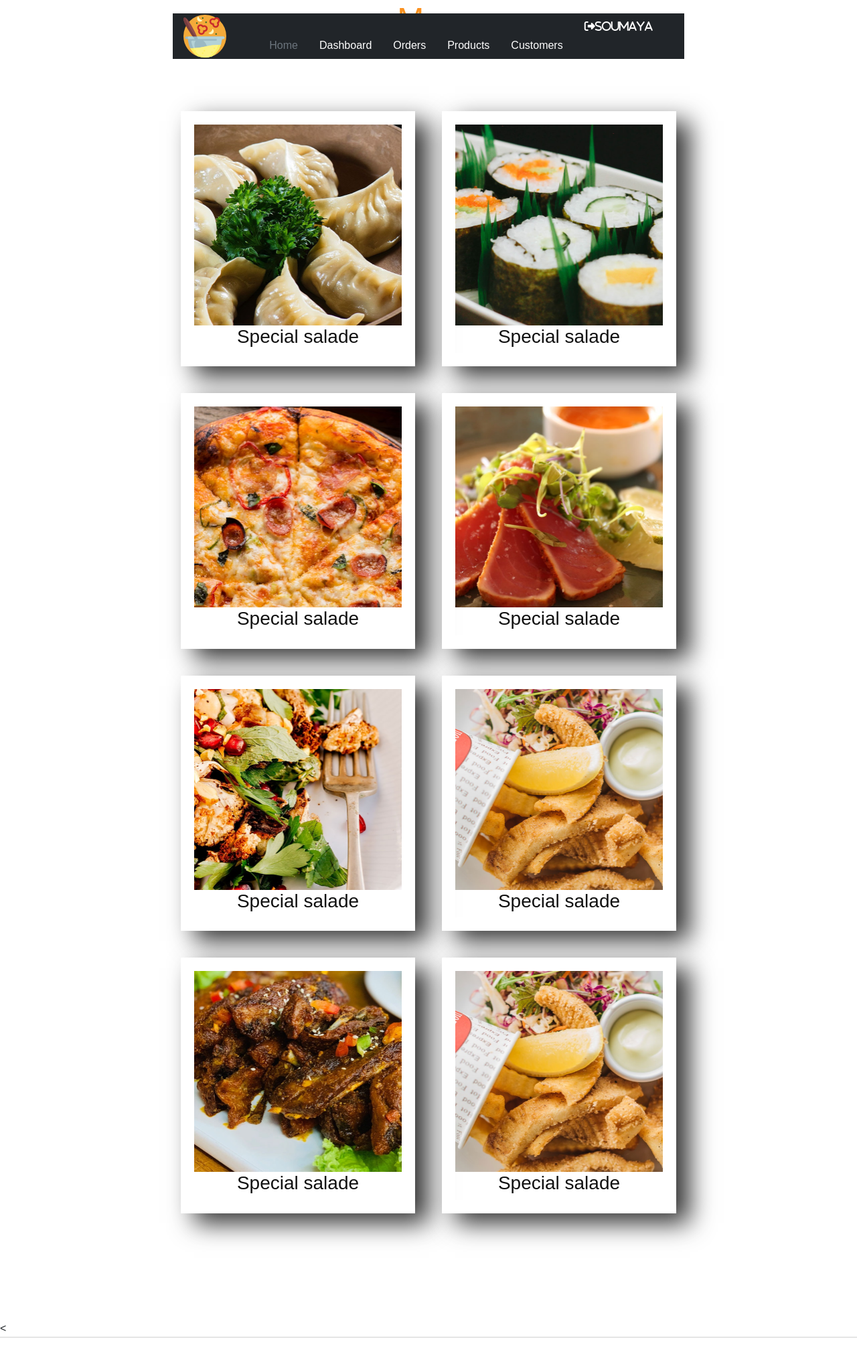
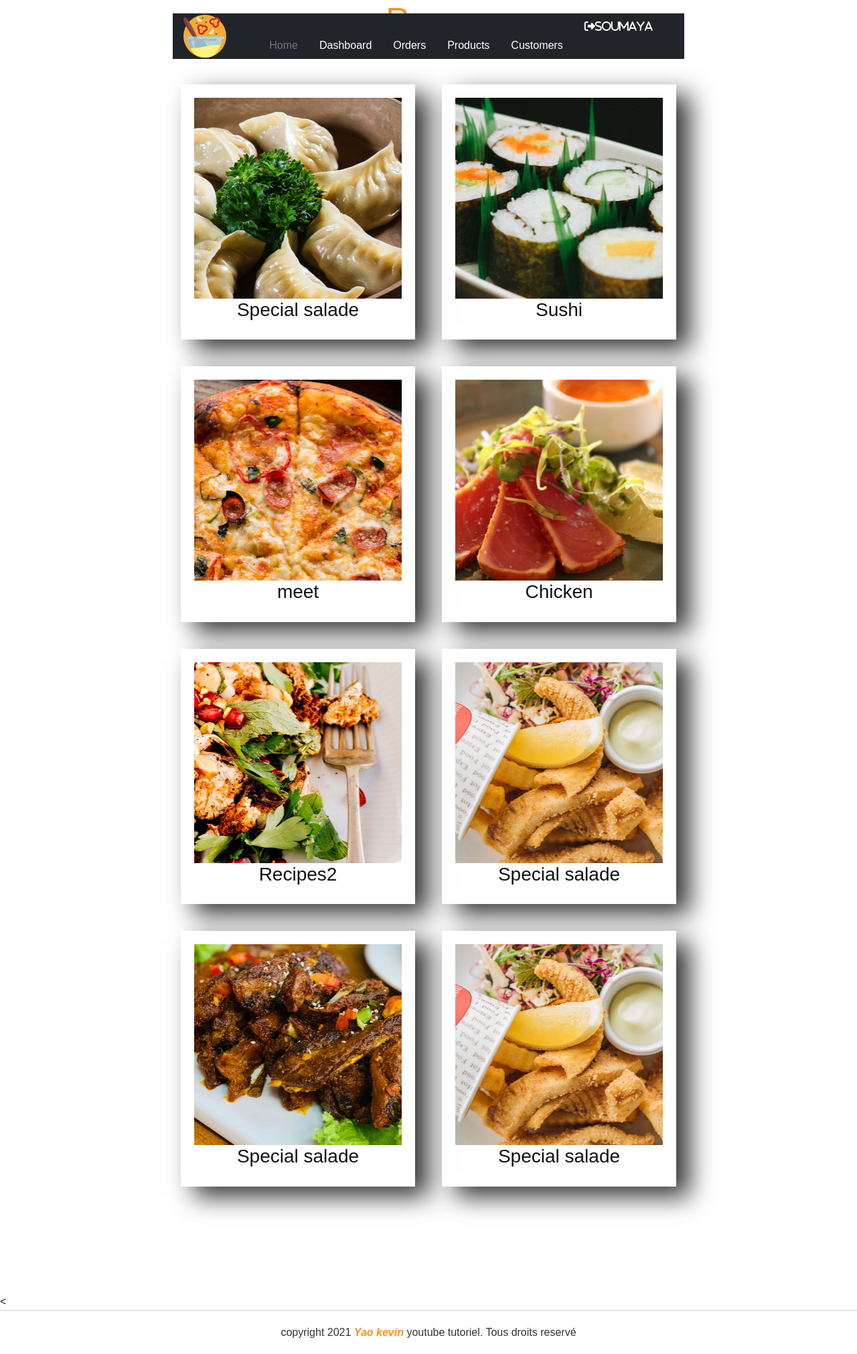
Before and after one commit to Soumaya67/recipes, a Django app: page / in a window 1280 px wide. Shown: the top 2022 px of the page at 67% size. Run offline with Django 4.2, Linux system fonts and the light colour scheme; a user stored in the database is signed in; some libraries are stand-ins or nearby versions.

Commit message:
Update dashboard.html

```diff
--- a/recette/templates/registration/dashboard.html
+++ b/recette/templates/registration/dashboard.html
@@ -561,8 +561,8 @@ text-align: center;
 
 <section class="menu" id="menu">
     <div class="titre">
-        <h2 class="titre-texte"><span>M</span>enu</h2>
-        <p>Lorem ipsum dolor sit amet, consectetur adipiscing elit, sed do eiusmod tempor incididunt. </p>
+        <h2 class="titre-texte"><span>R</span>ecipes</h2>
+
     </div>
     <div class="contenu">
         <div class="box">
@@ -580,7 +580,7 @@ text-align: center;
                 <img src="{% static 'c2.jpg' %}" >
             </div>
             <div class="text">
-                <h3>Special salade</h3>
+                <h3>Sushi</h3>
             </div>
         </div>
         <div class="box">
@@ -589,7 +589,7 @@ text-align: center;
                 <img src="{% static 'c3.jpg' %}" >
             </div>
             <div class="text">
-                <h3>Special salade</h3>
+                <h3>meet</h3>
             </div>
         </div>
         <div class="box">
@@ -598,7 +598,7 @@ text-align: center;
                 <img src="{% static 'c4.jpg' %}" >
             </div>
             <div class="text">
-                <h3>Special salade</h3>
+                <h3>Chicken</h3>
             </div>
         </div>
         <div class="box">
@@ -607,7 +607,7 @@ text-align: center;
                 <img src="{% static 'c5.jpg' %}" >
             </div>
             <div class="text">
-                <h3>Special salade</h3>
+                <h3>Recipes2</h3>
             </div>
         </div>
         <div class="box">
```
